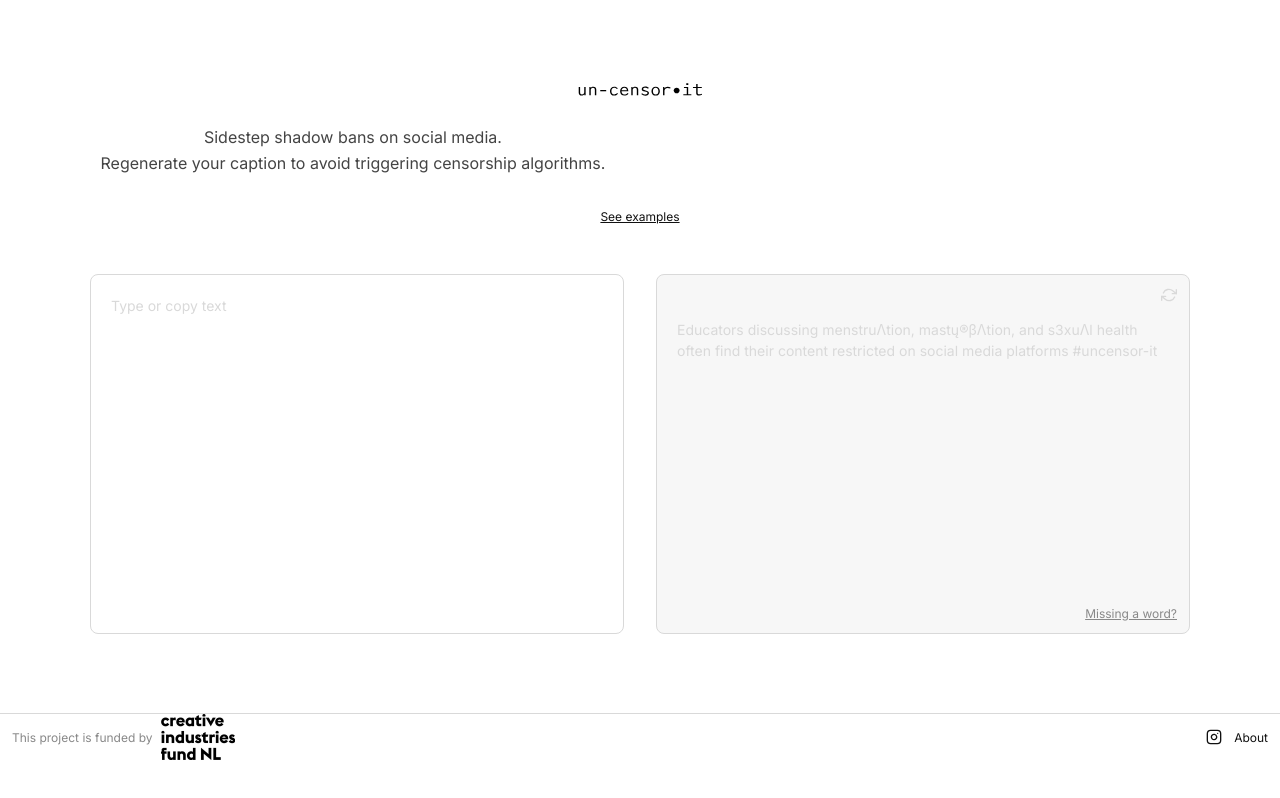
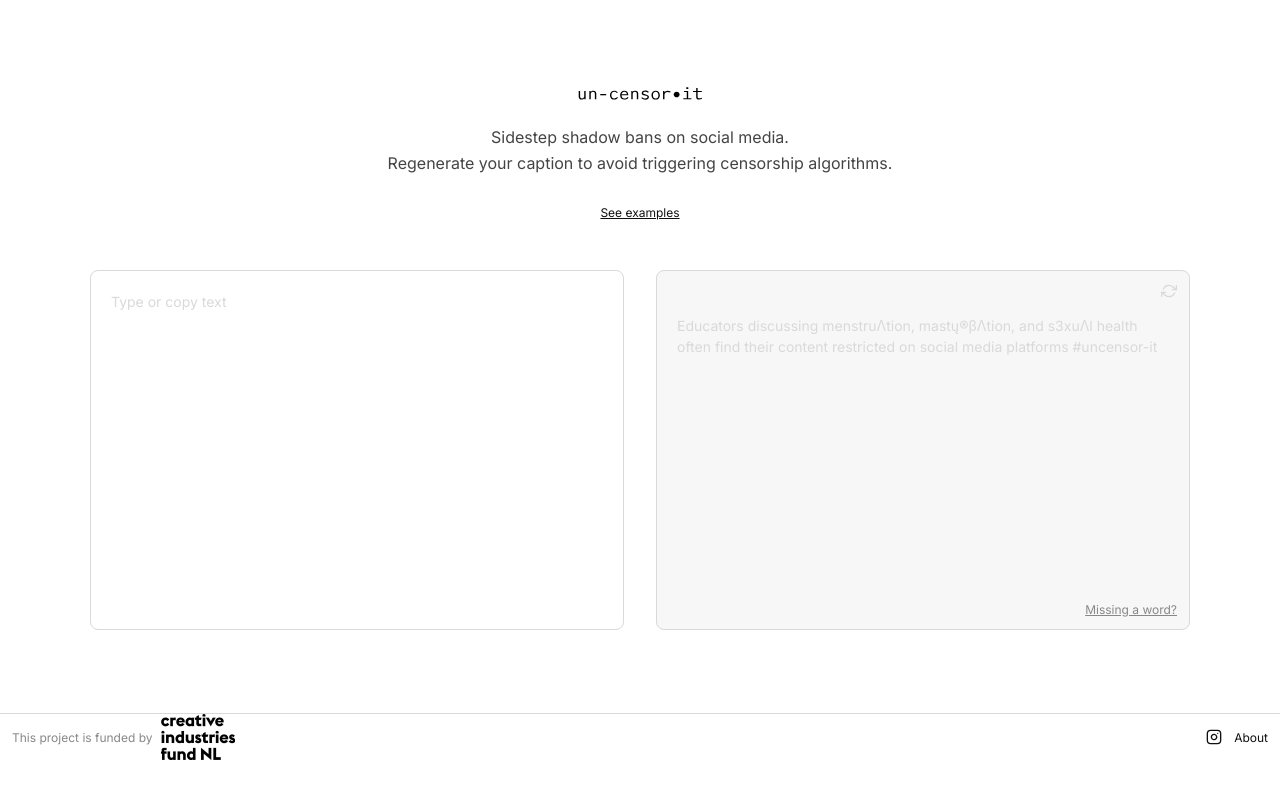
Before and after one commit to NastasyaZaytseva/Uncensore-it, a Next.js app: page / in a window 1280 px wide. Built offline with nearby package versions, Linux system fonts and the light colour scheme.

Commit message:
minor changes

```diff
--- a/styles/Contribute.module.css
+++ b/styles/Contribute.module.css
@@ -9,6 +9,8 @@
   padding: 20px 12px;
   flex-direction: column;
   width: 100%;
+  max-width: 1200px;
+  margin: 0 auto;
   min-height: 60vh;
 }
 
--- a/styles/ModifyText.css
+++ b/styles/ModifyText.css
@@ -371,7 +371,5 @@
     margin-bottom: 44px;
   }
 
-  .header .description {
-    margin: 24px 0 20px;
-  }
+
 }
```
